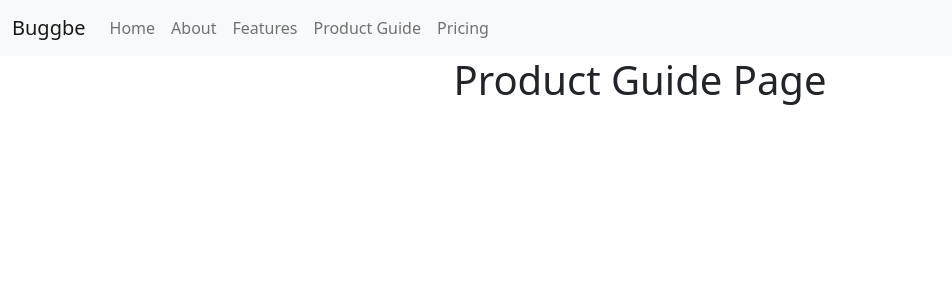
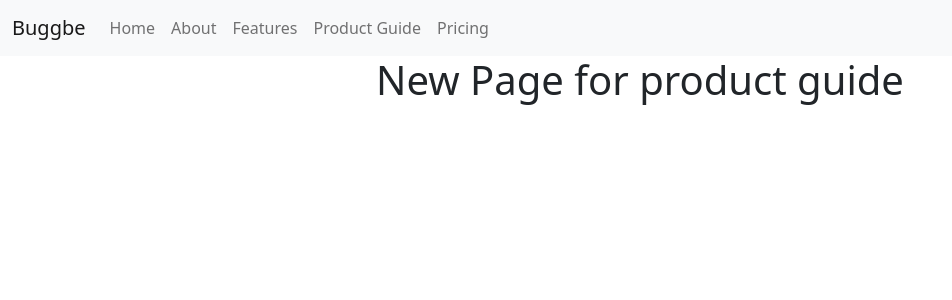
Before and after one commit to aksh40053/buggbe, a React (Create React App) app: page /product-guide in a window 1280 px wide. Shown: the top 300 px of the page, without its empty margins (0-952 px from the left). Built offline with nearby package versions, Linux system fonts and the light colour scheme.

Commit message:
pages changes

```diff
--- a/src/pages/public/product_guide/productGuide.jsx
+++ b/src/pages/public/product_guide/productGuide.jsx
@@ -2,6 +2,6 @@ import React from 'react'
 
 export const ProductGuide = () => {
   return (
-    <h1>Product Guide Page</h1>
+    <h1>New Page for product guide</h1>
   )
 }
```
